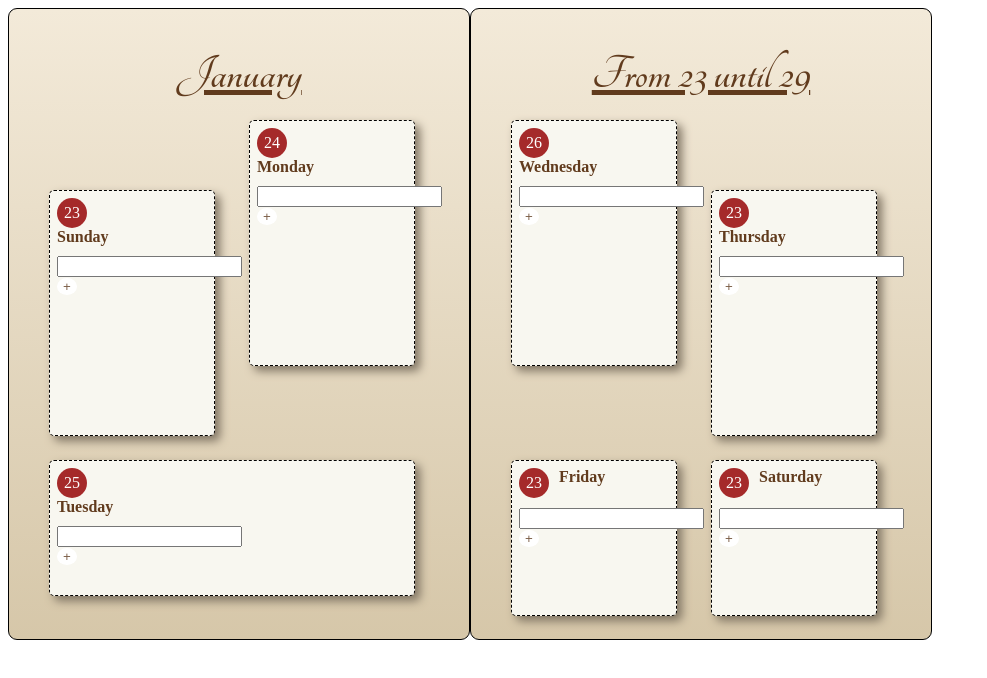
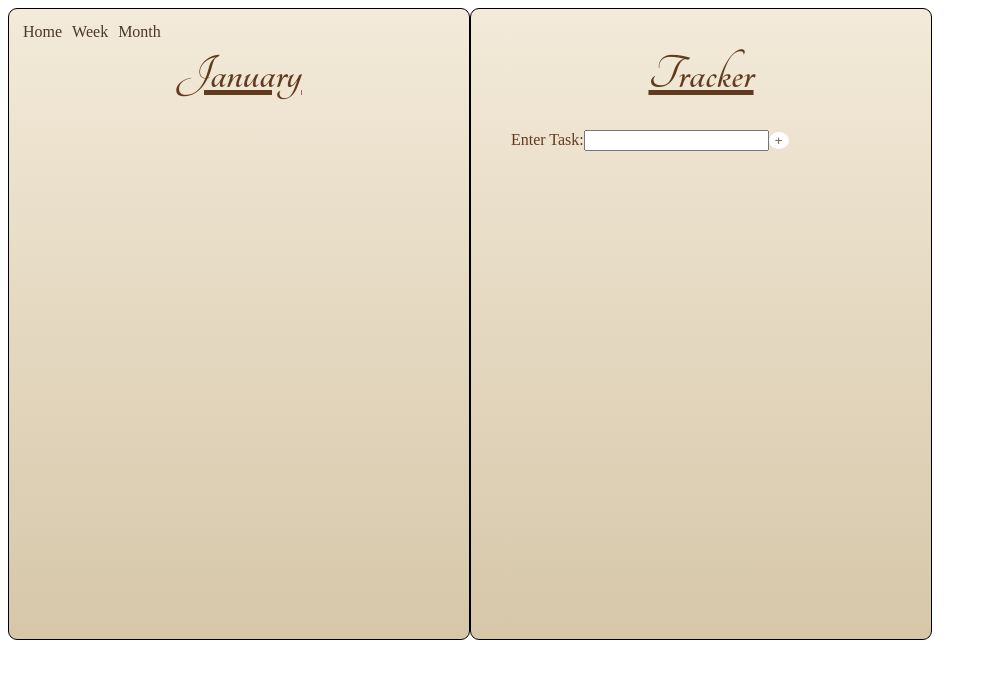
Before and after one commit to VicLinds/Journal, a React (Create React App) app: page /month in a window 1280 px wide. Shown: the top 678 px of the page, without its empty margins (0-987 px from the left). Built offline with nearby package versions, Linux system fonts and the light colour scheme.

Commit message:
start of month tracker

```diff
--- a/src/App.css
+++ b/src/App.css
@@ -9,3 +9,48 @@ header {
 article {
     font-size: smaller;
 }
+.link-container {
+    position: absolute;
+    margin-top: 15px;
+    margin-left: 15px;
+}
+
+.link-item {
+    text-decoration: none;
+    color:rgb(75, 55, 39);
+}
+
+.error {
+    padding: 100px;
+    background-image: linear-gradient(180deg, rgb(243, 234, 217), rgb(214, 199, 169));
+    width: 400px;
+    text-align: center;
+}
+
+.container {
+    display:flex;
+    color: rgb(97, 59, 29);
+}
+
+.page {
+    min-width: 380px;
+    height: 550px;
+    border: 1px solid black;
+    border-radius: 9px;
+    padding: 40px;
+    margin: 0;
+    /* background-color: rgb(243, 234, 217); */
+    background-image: linear-gradient(180deg, rgb(243, 234, 217), rgb(214, 199, 169));
+}
+
+header {
+    margin-inline: auto;
+    text-align: center;
+    width: 250px;
+    margin-bottom: 20px;
+    /* border-bottom: 1px dashed rgb(97, 59, 29); */
+    text-decoration: underline;
+    font-family: Tangerine;
+    /* text-shadow: 1px 1px 3px rgb(90, 77, 67); */
+    font-size: 50px;
+}
--- a/src/App.js
+++ b/src/App.js
@@ -1,13 +1,23 @@
 import './App.css';
 import Navbar from "./components/Navbar"
 import Week from "./components/Week/Week"
+import Home from "./components/Home"
+import Error from "./components/Error"
+import Month from "./components/Month/Month"
 import {useState, useEffect} from "react"
 import {BrowserRouter as Router, Switch, Route} from "react-router-dom"
 
 function App() {
   return (
-    <Week />
-
+    <Router>
+      < Navbar />
+      <Switch>
+        <Route exact path="/">< Home /></Route>
+        <Route exact path="/week">< Week /></Route>
+        <Route exact path="/month">< Month /></Route>
+        <Route path="*"><Error /></Route>
+      </Switch>
+    </Router>
   );
 }
 
--- /dev/null
+++ b/src/components/Error.js
@@ -0,0 +1,7 @@
+import React from 'react';
+
+const Error = () => {
+  return <div className="error">Error! This webpage doesn't exist. <p>Please click the home button in the top left to get back to the home page. </p></div>;
+};
+
+export default Error;
--- a/src/components/Home.js
+++ b/src/components/Home.js
@@ -0,0 +1,15 @@
+import React from 'react';
+
+const Home = () => {
+  return <div className="container">
+  <div className="page">
+      <header>Home Page</header>
+  </div>
+  <div className="page">
+  <header>Welcome!</header>
+
+  </div>
+</div>;;
+};
+
+export default Home;
--- /dev/null
+++ b/src/components/Month/Month.js
@@ -0,0 +1,44 @@
+import React, {useState} from 'react';
+
+const Month = () => {
+  const [singleTask, setSingleTask] = useState("");
+  const [tasks, setTasks] = useState([]);
+
+  const handleSubmit = (e) => {
+      e.preventDefault();
+      const newTask = {id: new Date().getTime().toString(), title: singleTask};
+
+      return (
+        setTasks([...tasks, newTask]),
+        setSingleTask(""));
+  }
+
+    const removeItem = (id) => {
+        return (setTasks(tasks.filter((item)=>item.id !== id)))
+    }
+
+    return <div className="container">
+        <div className="page">
+            <header>January</header>
+        </div>
+        <div className="page">
+        <header>Tracker</header>
+
+            <form onSubmit={handleSubmit}>
+                <label>Enter Task:</label>
+                <input type="text" value={singleTask} onChange={(e)=>setSingleTask(e.target.value)}></input>
+                <button type="submit">+</button>
+            </form>
+
+            <div>
+                {tasks.map((item)=>{
+                    return (<div key={item.id}>{item.title}
+                    <button onClick={() => removeItem(item.id)}>x</button>
+                    </div>)
+                })}
+            </div>
+        </div>
+    </div>;
+};
+
+export default Month;
--- a/src/components/Navbar.js
+++ b/src/components/Navbar.js
@@ -1,10 +1,11 @@
 import React from 'react';
+import {Link} from "react-router-dom"
 
 const Navbar = () => {
-  return <div className="flex">
-      <button>Home</button>
-      <button>Contact</button>
-      <button>Index</button>
+  return <div className="flex link-container">
+        <Link className="link-item" to="/">Home</Link>
+        <Link className="link-item" to="/week">Week</Link>
+        <Link className="link-item" to="/month">Month</Link>
   </div>;
 };
 
--- a/src/components/Week/Week.css
+++ b/src/components/Week/Week.css
@@ -40,34 +40,6 @@ text-transform: capitalize;
     display: flex;
     font-size: smaller;
     justify-content: space-between;
-}
-
-.container {
-    display:flex;
-    color: rgb(97, 59, 29);
-}
-
-.page {
-    min-width: 380px;
-    height: 550px;
-    border: 1px solid black;
-    border-radius: 9px;
-    padding: 40px;
-    margin: 0;
-    /* background-color: rgb(243, 234, 217); */
-    background-image: linear-gradient(180deg, rgb(243, 234, 217), rgb(214, 199, 169));
-}
-
-header {
-    margin-inline: auto;
-    text-align: center;
-    width: 250px;
-    margin-bottom: 20px;
-    /* border-bottom: 1px dashed rgb(97, 59, 29); */
-    text-decoration: underline;
-    font-family: Tangerine;
-    /* text-shadow: 1px 1px 3px rgb(90, 77, 67); */
-    font-size: 50px;
 }
 
 .weekdays {
--- a/src/components/Week/Week.js
+++ b/src/components/Week/Week.js
@@ -10,11 +10,6 @@ import Saturday from "./Saturday"
 import "./Week.css"
 
 const Week = () => {
-    const [friday, setFriday] = useState("");
-    const [saturday, setSaturday] = useState("");
-
-    const [fridayContent, setFridayContent] = useState([]);
-    const [saturdayContent, setSaturdayContent] = useState([]);
 
   return <div className="container">
       <div className="page">
```
